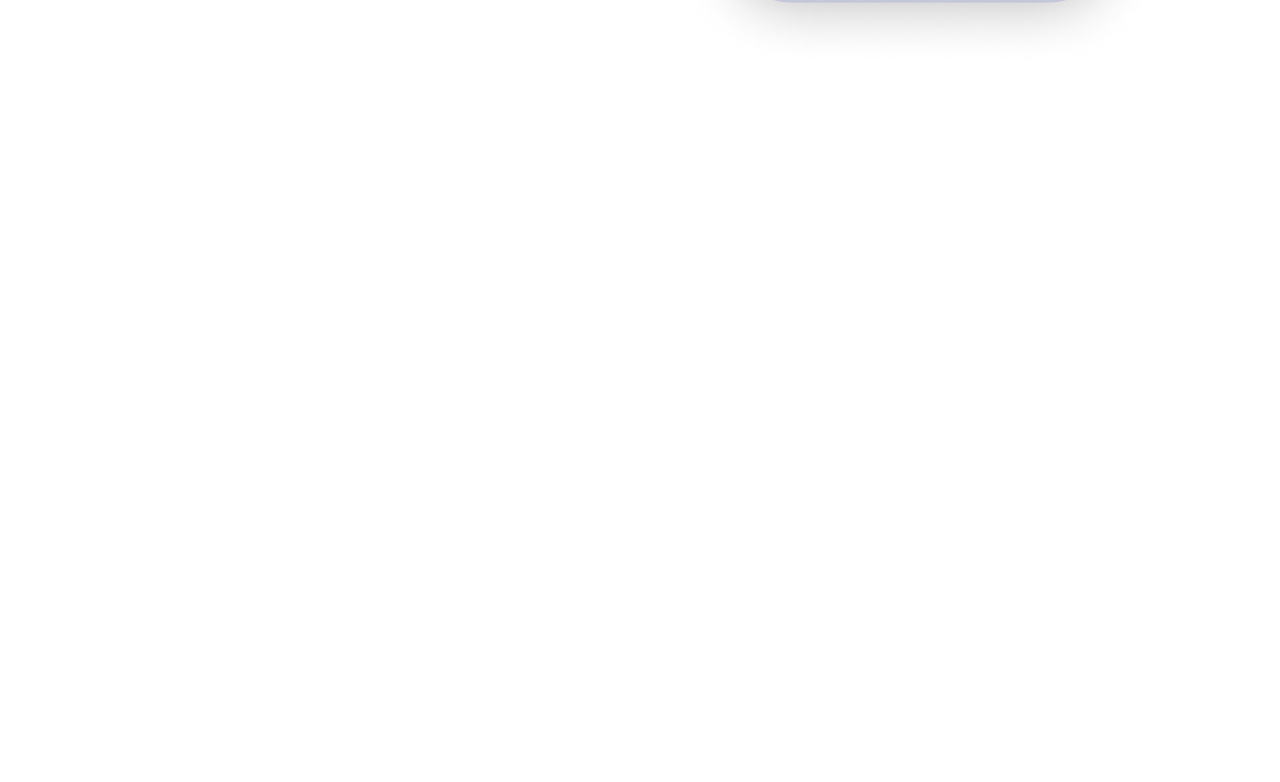
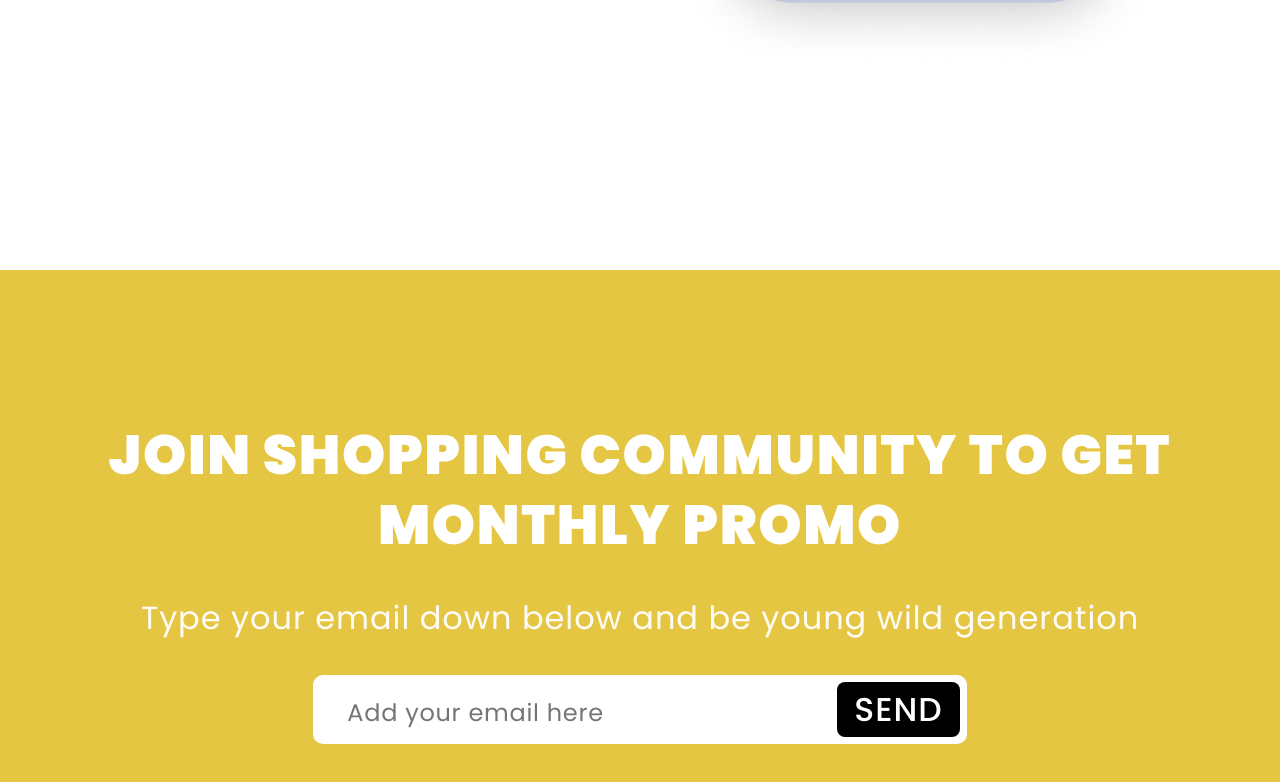
Before and after one commit to MrSpacks/React, a React (Create React App) app in the folder my-app/: page / in a window 1280 px wide. Shown: the part 5086-5868 px from the top of the page. Before the commit the page ends 5156 px from the top, so only its background shows below. Built offline with nearby package versions, Linux system fonts and the light colour scheme.

Commit message:
add block Community and form sand e-male

```diff
--- a/my-app/src/App.js
+++ b/my-app/src/App.js
@@ -5,6 +5,7 @@
 import Banner from './components/Banner/Banner.jsx'
 import Favourite from './components/Favourite/Favourite.jsx'
 import Vouchers from './components/Vouchers/Vouchers.jsx'
+import Community from './components/Community/Community.jsx'
 
 function App() {
   return (
@@ -17,6 +18,7 @@
       <Banner />
       <Favourite />
       <Vouchers />
+      <Community />
     </div>
   );
 }
--- /dev/null
+++ b/my-app/src/components/Community/Community.css
@@ -0,0 +1,27 @@
+.community_content{
+    gap: 40px;
+    max-width: 1920px;
+    height: 623px;
+    display: flex;
+    flex-direction: column;
+    background: #E5C643;
+    justify-content: center;
+    align-items: center;
+}
+.community_title{
+    max-width: 1100px;
+    font-weight: 900;
+    font-size: 55px;
+    line-height: 70px;
+    text-align: center;
+    letter-spacing: 0.03em;
+    color: #FFFFFF;
+}
+.community_text{
+    max-width: 1100px;
+    font-weight: 400;
+    font-size: 32px;
+    line-height: 35px;
+    letter-spacing: 0.03em;
+    color: #FFFCF8;
+}
--- /dev/null
+++ b/my-app/src/components/Community/Community.jsx
@@ -0,0 +1,16 @@
+import './Community.css'
+import MyForm from './../Form/Form.jsx'
+
+const Community = () => {
+    return (
+        <section className="community">
+            <div className="community_content">
+                <div className="community_title">JOIN SHOPPING COMMUNITY TO GET MONTHLY PROMO</div>
+                <div className="community_text">Type your email down below and be young wild generation</div>
+                <MyForm />
+            </div>
+        </section>
+     );
+}
+
+export default Community;
--- /dev/null
+++ b/my-app/src/components/Form/Form.jsx
@@ -0,0 +1,31 @@
+import './form.css'
+import React, { useState } from 'react';
+
+const MyForm = () => {
+  const [inputValue, setInputValue] = useState('');
+
+  const handleInputChange = (event) => {
+    setInputValue(event.target.value);
+  };
+
+  const handleSubmit = (event) => {
+    event.preventDefault();
+    // Perform the necessary actions with the sent data here
+    console.log('Отправленное значение:', inputValue);
+    setInputValue(''); // Clearing the input field after submitting
+  };
+
+  return (
+    <form className='form' onSubmit={handleSubmit}>
+      <input className='input'
+        type="text"
+        value={inputValue}
+        onChange={handleInputChange}
+        placeholder="Add your email here"
+      />
+      <button className='button' type="submit">SEND</button>
+    </form>
+  );
+};
+
+export default MyForm;
--- /dev/null
+++ b/my-app/src/components/Form/form.css
@@ -0,0 +1,24 @@
+.form{
+    border-radius: 10px;
+    padding: 7px ;
+    background-color: white;
+}
+.input{
+    padding: 0px 27px;
+    font-weight: 400;
+    font-size: 24px;
+    line-height: 35px;
+    letter-spacing: 0.03em;
+    color: #767676;
+
+}
+.button{
+    border-radius: 8px;
+    padding: 10px 17px;
+    background-color: black;
+    font-weight: 500;
+    font-size: 33px;
+    line-height: 35px;
+    letter-spacing: 0.03em;
+    text-transform: capitalize;
+    color: #FFFFFF;}
--- a/my-app/src/components/Vouchers/Vouchers.css
+++ b/my-app/src/components/Vouchers/Vouchers.css
@@ -1,6 +1,7 @@
 .vouchers_content{
     display: flex;
     justify-content: space-evenly;
+    margin-bottom: 200px;
 }
 .vouchers_texts{
     margin-top: 200px;
@@ -24,5 +25,4 @@
 .vouchers_stores{
     display: flex;
     justify-content: space-between;
-
 }
```
